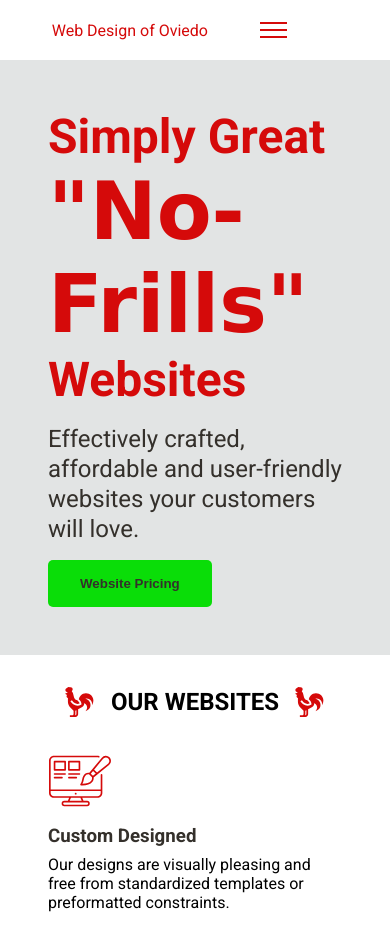
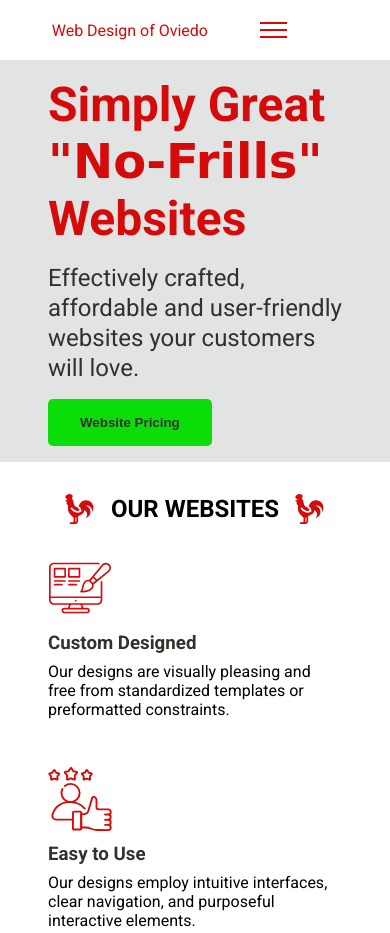
Before and after one commit to rmwhaling/webdesignofoviedo.github.io, a plain HTML site: page index.html in a window 390 px wide. Shown: the top 933 px of the page. Drawn offline with Linux system fonts and the light colour scheme; a web font is replaced by a local one.

Commit message:
Add files via upload

```diff
--- a/styles.css/main.css
+++ b/styles.css/main.css
@@ -265,7 +265,6 @@ body  {
 
 .no-frills {
   font-size: 5rem;
-  /* color: var(--TEXTCOLORPEWTER); */
 }
 
 /* OUR WEBSITES SECTION */
@@ -742,7 +741,7 @@ footer {
     background-color: var(--BGCOLORGRAY);
     color: var(--TEXTCOLORPEWTER);
     height: auto;
-    padding: 3rem;
+    padding: 1rem 3rem;
     justify-content: center;
     /* gap: 5rem; */
 }
@@ -750,6 +749,10 @@ footer {
 .hero-section h1 {
   font-size: 3rem;
   color: var(--TEXTCOLORRED);
+}
+
+.no-frills {
+  font-size: 3rem;
 }
 
 .hero-left p {
```
